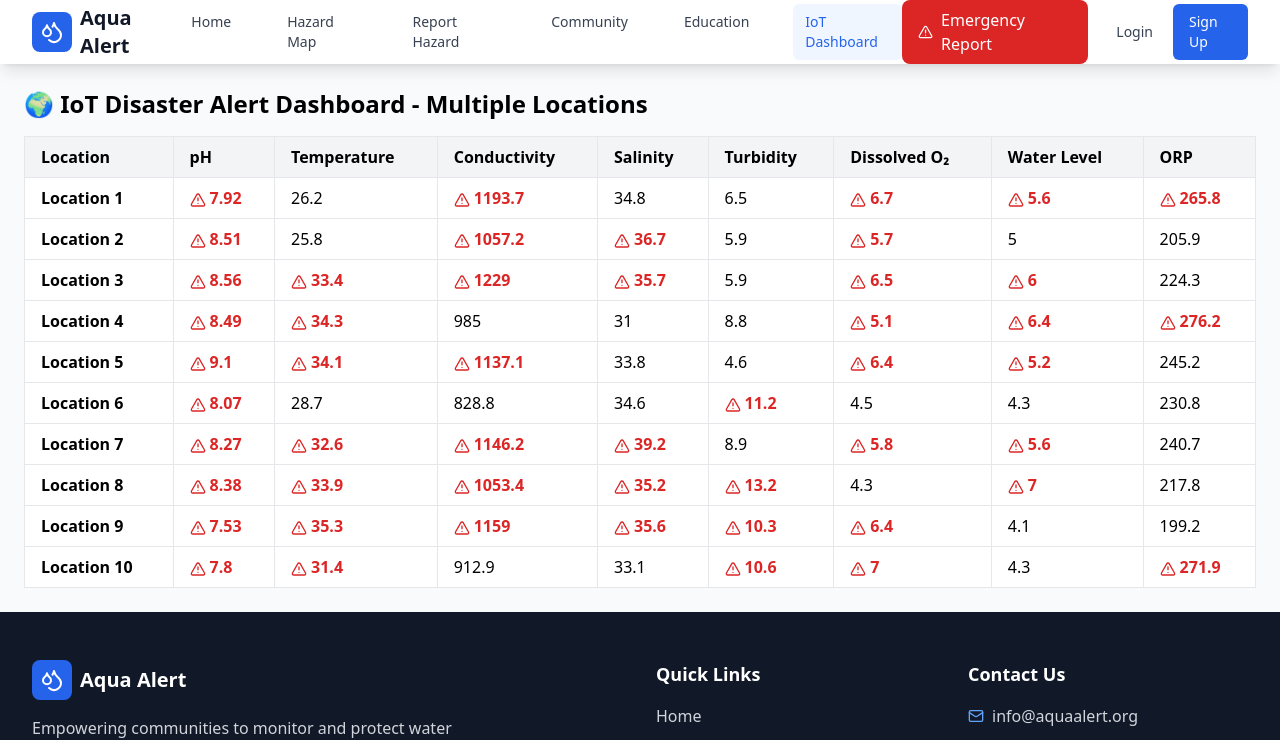
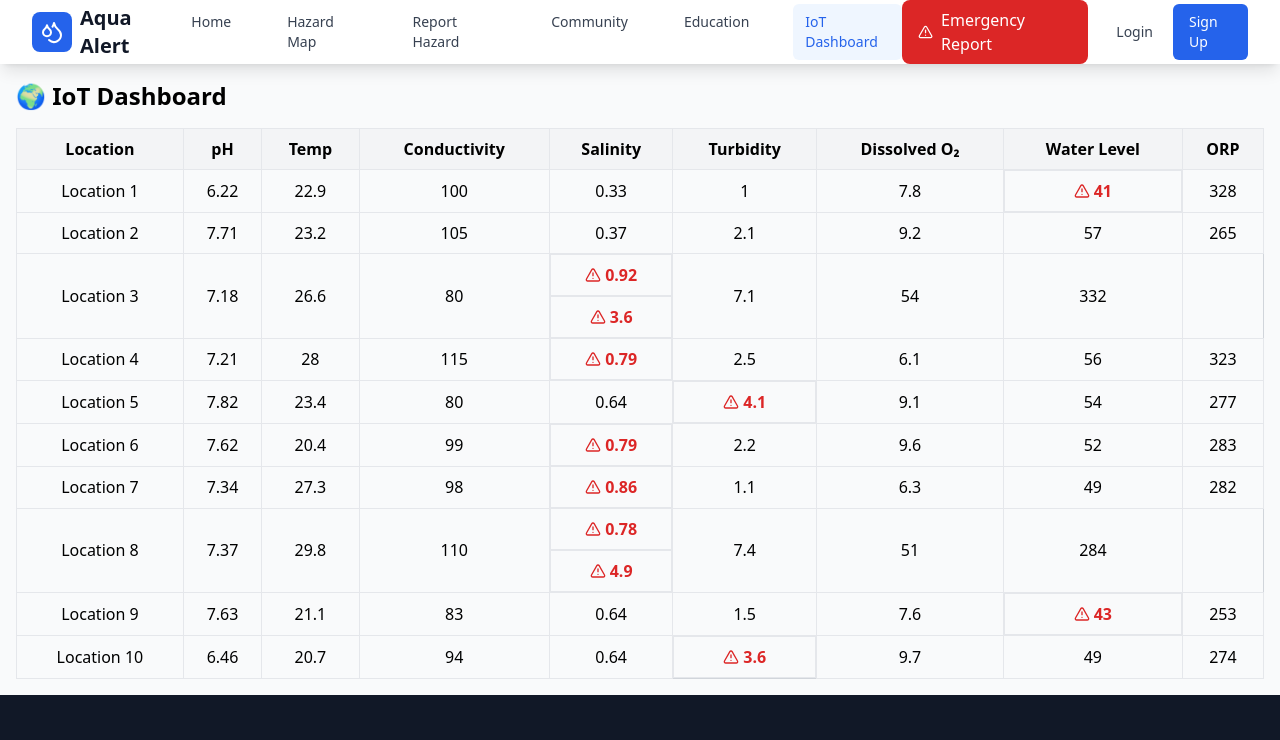
Before and after one commit to mounikapothula1106-creator/aqua-alert, a React (Vite) app: page /iot-dashboard in a window 1280 px wide. Shown: the top 740 px of the page. Built offline with nearby package versions, Linux system fonts and the light colour scheme.

Commit message:
Refactor IotDashboard component and update sensor data

```diff
--- a/src/IotDashboard.tsx
+++ b/src/IotDashboard.tsx
@@ -1,108 +1,110 @@
-import React, { useEffect, useState } from 'react';
+import React, { useState, useEffect } from 'react';
 import { AlertTriangle } from 'lucide-react';
 
-type SensorData = {
+interface SensorData {
   location: string;
   ph: number;
-  temperature: number;
+  temp: number;
   conductivity: number;
   salinity: number;
   turbidity: number;
   dissolvedOxygen: number;
   waterLevel: number;
   orp: number;
-};
+}
 
-// Create 10 sample locations
-const initialData: SensorData[] = Array.from({ length: 10 }, (_, i) => ({
-  location: `Location ${i + 1}`,
-  ph: parseFloat((7 + Math.random() * 2).toFixed(2)),
-  temperature: parseFloat((25 + Math.random() * 10).toFixed(1)),
-  conductivity: parseFloat((800 + Math.random() * 500).toFixed(1)),
-  salinity: parseFloat((30 + Math.random() * 10).toFixed(1)),
-  turbidity: parseFloat((5 + Math.random() * 10).toFixed(1)),
-  dissolvedOxygen: parseFloat((4 + Math.random() * 3).toFixed(1)),
-  waterLevel: parseFloat((3 + Math.random() * 5).toFixed(1)),
-  orp: parseFloat((200 + Math.random() * 100).toFixed(1)),
-}));
+const IotDashboard = () => {
+  const [sensors, setSensors] = useState<SensorData[]>([]);
 
-// Thresholds for alerting
-const thresholds = {
-  ph: 7.5,
-  temperature: 30,
-  conductivity: 1000,
-  salinity: 35,
-  turbidity: 10,
-  dissolvedOxygen: 5,
-  waterLevel: 5,
-  orp: 250,
-};
+  // Initialize 10 locations
+  useEffect(() => {
+    const initialSensors: SensorData[] = [];
+    for (let i = 1; i <= 10; i++) {
+      initialSensors.push({
+        location: `Location ${i}`,
+        ph: 7,
+        temp: 25,
+        conductivity: 100,
+        salinity: 0.5,
+        turbidity: 2,
+        dissolvedOxygen: 8,
+        waterLevel: 50,
+        orp: 300,
+      });
+    }
+    setSensors(initialSensors);
+  }, []);
 
-const IotDashboard: React.FC = () => {
-  const [sensorData, setSensorData] = useState<SensorData[]>(initialData);
-
-  // Update values every 5 seconds
+  // Update sensor values every 5 seconds
   useEffect(() => {
     const interval = setInterval(() => {
-      setSensorData((prev) =>
-        prev.map((loc) => ({
-          ...loc,
-          ph: parseFloat((loc.ph + (Math.random() * 0.4 - 0.2)).toFixed(2)),
-          temperature: parseFloat((loc.temperature + (Math.random() * 1 - 0.5)).toFixed(1)),
-          conductivity: parseFloat((loc.conductivity + (Math.random() * 20 - 10)).toFixed(1)),
-          salinity: parseFloat((loc.salinity + (Math.random() * 1 - 0.5)).toFixed(1)),
-          turbidity: parseFloat((loc.turbidity + (Math.random() * 1 - 0.5)).toFixed(1)),
-          dissolvedOxygen: parseFloat((loc.dissolvedOxygen + (Math.random() * 0.3 - 0.15)).toFixed(1)),
-          waterLevel: parseFloat((loc.waterLevel + (Math.random() * 0.5 - 0.25)).toFixed(1)),
-          orp: parseFloat((loc.orp + (Math.random() * 10 - 5)).toFixed(1)),
+      setSensors(prev =>
+        prev.map(s => ({
+          ...s,
+          ph: +(6 + Math.random() * 2).toFixed(2),
+          temp: +(20 + Math.random() * 10).toFixed(1),
+          conductivity: +(80 + Math.random() * 40).toFixed(0),
+          salinity: +(0.3 + Math.random() * 0.7).toFixed(2),
+          turbidity: +(1 + Math.random() * 4).toFixed(1),
+          dissolvedOxygen: +(6 + Math.random() * 4).toFixed(1),
+          waterLevel: +(40 + Math.random() * 20).toFixed(0),
+          orp: +(250 + Math.random() * 100).toFixed(0),
         }))
       );
     }, 5000);
+
     return () => clearInterval(interval);
   }, []);
 
+  // Helper to check if value crosses threshold
+  const checkAlert = (key: keyof SensorData, value: number) => {
+    const thresholds: { [key in keyof SensorData]?: number } = {
+      ph: 8,
+      temp: 30,
+      conductivity: 120,
+      salinity: 0.7,
+      turbidity: 3,
+      dissolvedOxygen: 6,
+      waterLevel: 45,
+      orp: 350,
+    };
+    return thresholds[key] !== undefined && ((key === 'dissolvedOxygen' || key === 'waterLevel') ? value < thresholds[key]! : value > thresholds[key]!);
+  };
+
   return (
-    <div className="p-6">
-      <h1 className="text-2xl font-bold mb-4">🌍 IoT Disaster Alert Dashboard - Multiple Locations</h1>
-
-      <div className="overflow-x-auto">
-        <table className="min-w-full bg-white border border-gray-200">
-          <thead>
-            <tr className="bg-gray-100 text-left">
-              <th className="px-4 py-2 border">Location</th>
-              <th className="px-4 py-2 border">pH</th>
-              <th className="px-4 py-2 border">Temperature</th>
-              <th className="px-4 py-2 border">Conductivity</th>
-              <th className="px-4 py-2 border">Salinity</th>
-              <th className="px-4 py-2 border">Turbidity</th>
-              <th className="px-4 py-2 border">Dissolved O₂</th>
-              <th className="px-4 py-2 border">Water Level</th>
-              <th className="px-4 py-2 border">ORP</th>
+    <div className="p-4">
+      <h1 className="text-2xl font-bold mb-4">🌍 IoT Dashboard</h1>
+      <table className="w-full border border-gray-300 text-center">
+        <thead className="bg-gray-100">
+          <tr>
+            <th className="border p-2">Location</th>
+            <th className="border p-2">pH</th>
+            <th className="border p-2">Temp</th>
+            <th className="border p-2">Conductivity</th>
+            <th className="border p-2">Salinity</th>
+            <th className="border p-2">Turbidity</th>
+            <th className="border p-2">Dissolved O₂</th>
+            <th className="border p-2">Water Level</th>
+            <th className="border p-2">ORP</th>
           </tr>
         </thead>
         <tbody>
-            {sensorData.map((loc) => (
-              <tr key={loc.location} className="hover:bg-gray-50">
-                <td className="px-4 py-2 border font-semibold">{loc.location}</td>
-                {(['ph','temperature','conductivity','salinity','turbidity','dissolvedOxygen','waterLevel','orp'] as const).map((key) => {
-                  const value = loc[key];
-                  const alert = value > thresholds[key];
-                  return (
-                    <td
-                      key={key}
-                      className={`px-4 py-2 border ${alert ? 'text-red-600 font-bold' : ''}`}
-                    >
-                      {alert && <AlertTriangle className="inline w-4 h-4 mr-1 text-red-600" />}
-                      {value}
+          {sensors.map((s, idx) => (
+            <tr key={idx}>
+              <td className="border p-2">{s.location}</td>
+              {(Object.keys(s) as (keyof SensorData)[]).map(key =>
+                key !== 'location' ? (
+                  <td key={key} className={`border p-2 ${checkAlert(key, s[key]) ? 'text-red-600 font-bold flex items-center justify-center' : ''}`}>
+                    {checkAlert(key, s[key]) && <AlertTriangle className="h-4 w-4 mr-1 inline" />}
+                    {s[key]}
                   </td>
-                  );
-                })}
+                ) : null
+              )}
             </tr>
           ))}
         </tbody>
       </table>
     </div>
-    </div>
   );
 };
 
```
Lines whose indentation alone changed are shown as unchanged.
